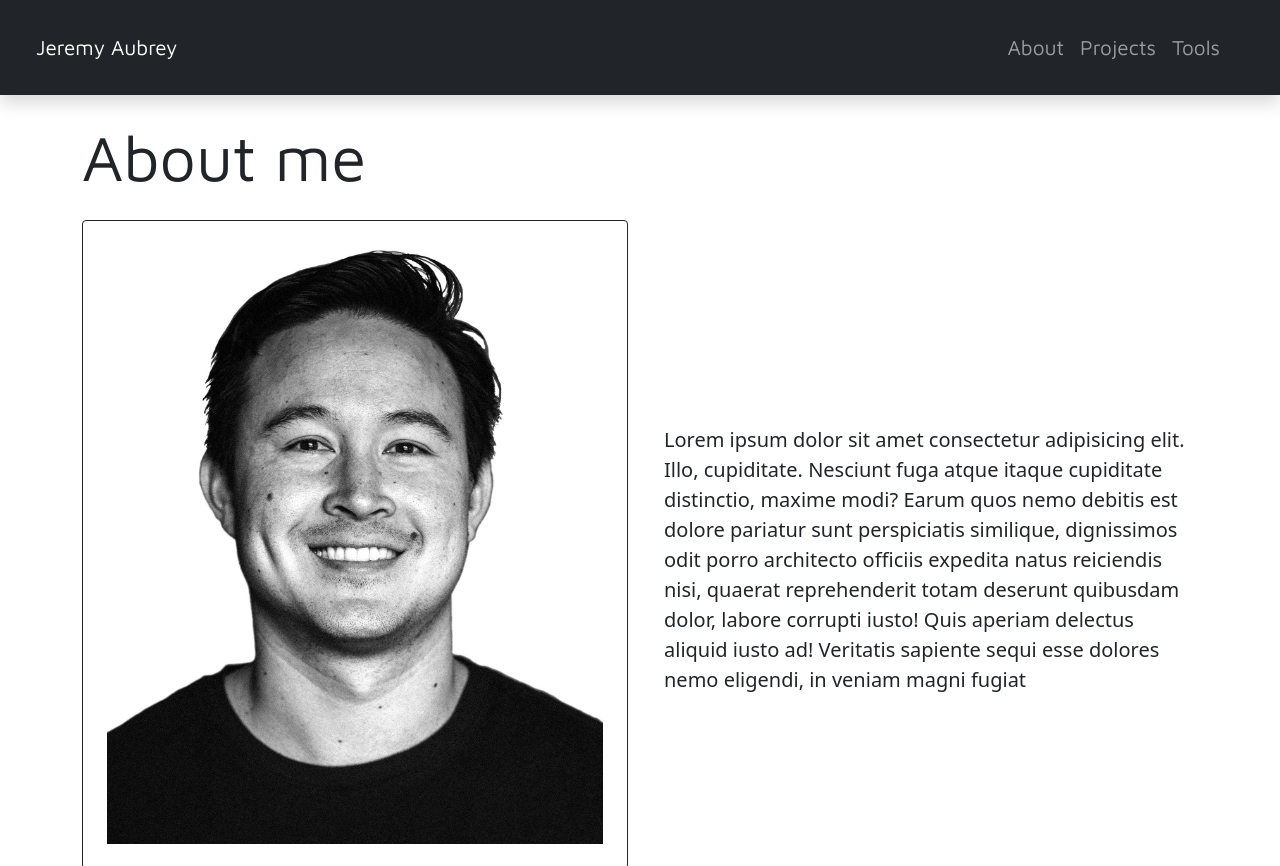
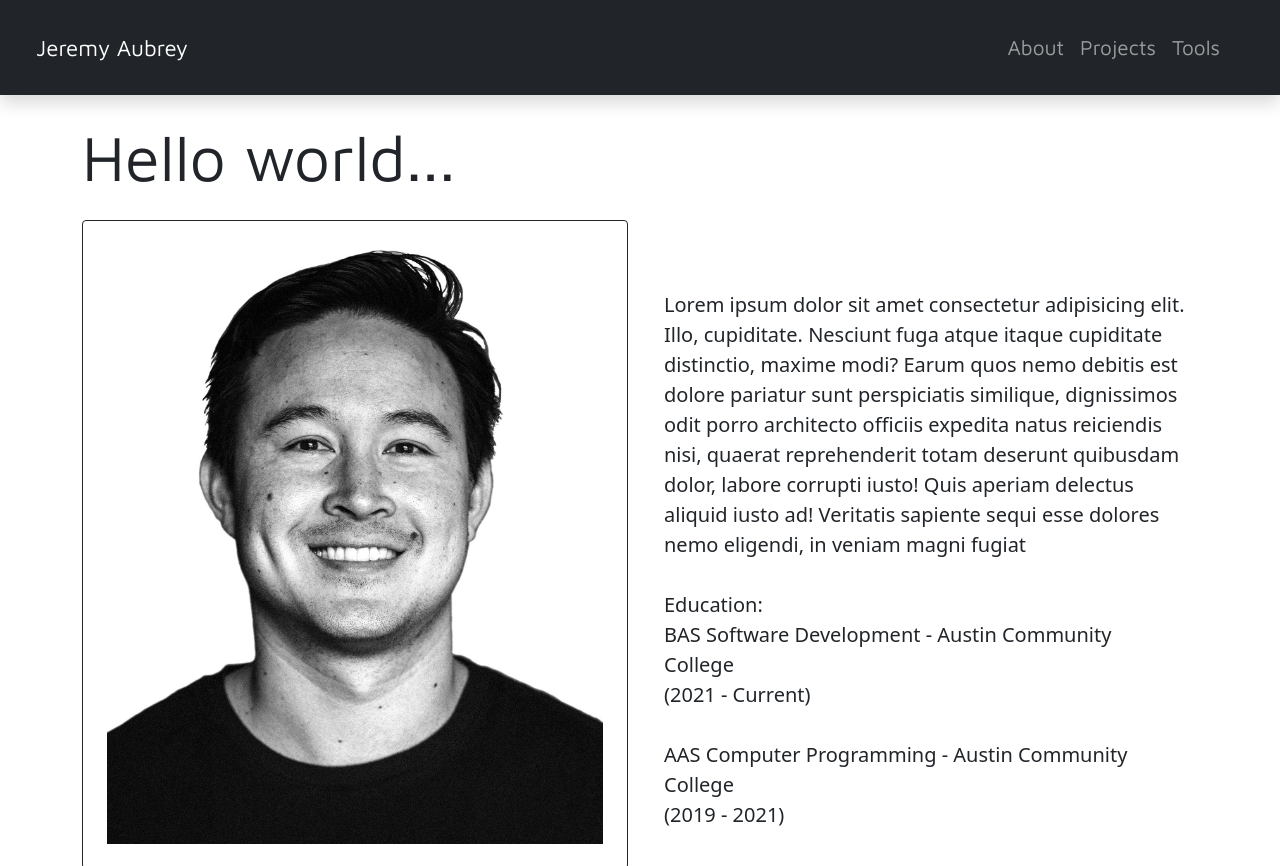
Before and after one commit to jeremy-aubrey/portfolio-website, a plain HTML site: page index.html in a window 1280 px wide. Shown: the top 866 px of the page. Drawn offline with Linux system fonts and the light colour scheme.

Commit message:
added Education section

```diff
--- a/index.html
+++ b/index.html
@@ -14,7 +14,7 @@
     <header class="sticky-top shadow">
         <nav class="navbar navbar-expand-lg navbar-dark bg-dark">
             <div class="container-fluid">
-                <a class="navbar-brand ms-4" href="#">Jeremy Aubrey</a>
+                <a class="navbar-brand ms-4" href="#" id="brand">Jeremy Aubrey</a>
                 <button class="navbar-toggler" type="button" data-bs-toggle="collapse"
                     data-bs-target="#navbarNavAltMarkup" aria-controls="navbarNavAltMarkup" aria-expanded="false"
                     aria-label="Toggle navigation">
@@ -32,13 +32,14 @@
     </header>
     <main>
         <section class="container mb-5" id="about-section">
-            <h1 class="display-3 my-4">About me</h1>
+            <h1 class="display-3 my-4">Hello world...</h1>
             <div class="row justify-content-md-center">
                 <div class="col-lg-6">
                     <img src="assets/images/me.jpg" class="img-fluid border border-dark rounded p-4" alt="...">
                 </div>
                 <div class="d-flex align-items-center pt-5 px-4 col-lg-6">
-                    <p class="lead align">Lorem ipsum dolor sit amet consectetur adipisicing elit. Illo, cupiditate. Nesciunt
+                    <p class="lead align">Lorem ipsum dolor sit amet consectetur adipisicing elit. Illo, cupiditate.
+                        Nesciunt
                         fuga
                         atque itaque cupiditate distinctio, maxime modi? Earum quos nemo debitis est dolore pariatur
                         sunt
@@ -47,6 +48,14 @@
                         quaerat reprehenderit totam deserunt quibusdam dolor, labore corrupti iusto! Quis aperiam
                         delectus
                         aliquid iusto ad! Veritatis sapiente sequi esse dolores nemo eligendi, in veniam magni fugiat
+                        <br><br>
+                        Education:
+                        <br>
+                        <strong>BAS Software Development</strong> - Austin Community College<br>
+                        (2021 - Current)<br><br>
+                        <strong>AAS Computer Programming</strong> - Austin Community College<br>
+                        (2019 - 2021)
+
                     </p>
                 </div>
             </div>
```
